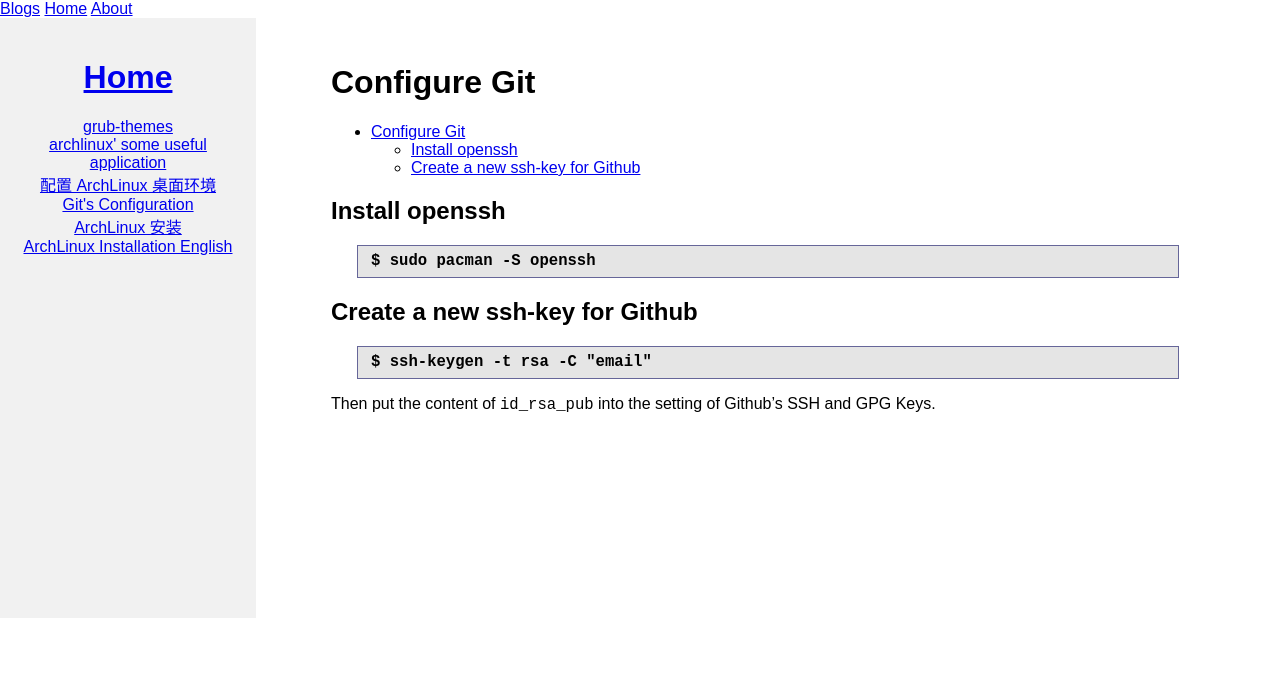
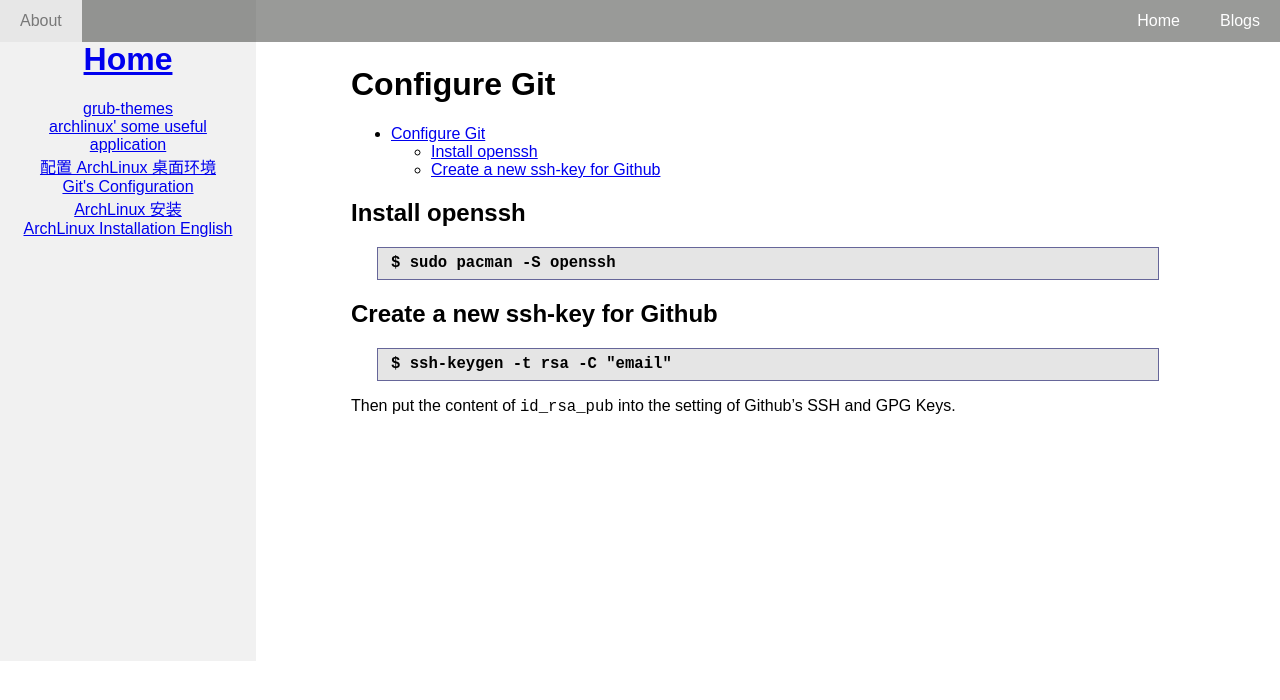
Before and after one commit to WGZ-W/wgz-w.github.io, a Jekyll site: the page built from _posts/2024-09-12-git-configuration.md, in a window 1280 px wide. Shown: the top 700 px of the page. Built offline with Jekyll 4.4.1, drawn with Linux system fonts in a browser that asks for light colours.

Commit message:
sidenav and topnav and content

```diff
--- a/_layouts/post.html
+++ b/_layouts/post.html
@@ -6,7 +6,7 @@
 
 <body>
 
-  <div class="navbar">
+  <div class="topnav">
     <a href="#" class="right">Blogs</a>
     <a href="#" class="right">Home</a>
     <a href="#">About</a>
@@ -14,20 +14,20 @@
 
   <div class="row">
     <div class="side">
-
+      <div class="sidenav">
         <h1><a href="/">Home</a></h1>
         <ul>
           {% for post in site.posts %}
             <li><a href="{{ post.url }}">{{ post.title }}</a></li>
           {% endfor %}
         </ul>
-
+      </div>
     </div>
 
     <div class="main">
-
+      <div class="content">
         {{ content }}
-
+      </div>
     </div>
   </div>
 
--- a/assets/css/style.css
+++ b/assets/css/style.css
@@ -5,13 +5,13 @@
     box-sizing: border-box;
 }
 
-/* body style */
+/* body */
 body {
     font-family: Arial;
     margin: 0;
 }
 
-/* title */
+/* header */
 .header {
     background-image: url(/assets/images/cat.jpeg);
     background-size: 100% 100%;
@@ -19,8 +19,6 @@
     padding: 285px;
     color: white;
 }
-
-/* larger fontsize */
 .header h1 {
     font-size: 40px;
 }
@@ -34,8 +32,6 @@
     opacity: 0.5;
     background-color: #343633;
 }
-
-/* topnav style */
 .topnav a {
     float: left;
     display: block;
@@ -44,41 +40,31 @@
     padding: 12px 20px;
     text-decoration: none;
 }
-
-/* right link */
 .topnav a.right {
     float: right;
 }
-
-/* mouse hover */
 .topnav a:hover {
     background-color: #ddd;
     color: black;
 }
 
 
-/* create two column */
-/* sidebar */
+/* Create two columns */
+/* side */
 .side {
     float: left;
     width: 20%;
     background-color: #f1f1f1;
     padding: 20px;
-    min-height: 600px;
-    overflow-wrap: break-word;
-    text-align: center;
 }
 
-/* main content area */
+/* main */
 .main {
     float: right;
     width: 80%;
     background-color: white;
     padding: 20px;
-    overflow: auto;
-    margin: auto;
-    min-height: 600px;
-    padding: 25px 75px;
+
 }
 
 /* 列后清除浮动  */
@@ -88,28 +74,38 @@
     clear: both;
 }
 
-/* side nav style */
-.side ul {
+
+/* sidenav */
+.sidenav {
+    min-height: 600px;
+    overflow-wrap: break-word;
+    text-align: center;
+}
+.sidenav ul {
     list-style-type: none;
     margin: 0;
     padding: 0;
 }
-
-.side h1 li a {
+.sidenav h1 li a {
     display: block;
     color: #000;
     padding: 8px 16px;
     text-decoration: none;
 }
-
-.side li a:hover{
+.sidenav li a:hover{
     background-color: #555;
     color: white;
 }
 
+/* content */
+.content {
+    overflow: auto;
+    margin: auto;
+    min-height: 600px;
+    padding: 25px 75px;
+}
 
-
-/* 底部 */
+/* footer */
 .footer {
     padding: 1px;
     text-align: center;
```
Also changed, not shown: _layouts/default.html (+4 -4 lines).
